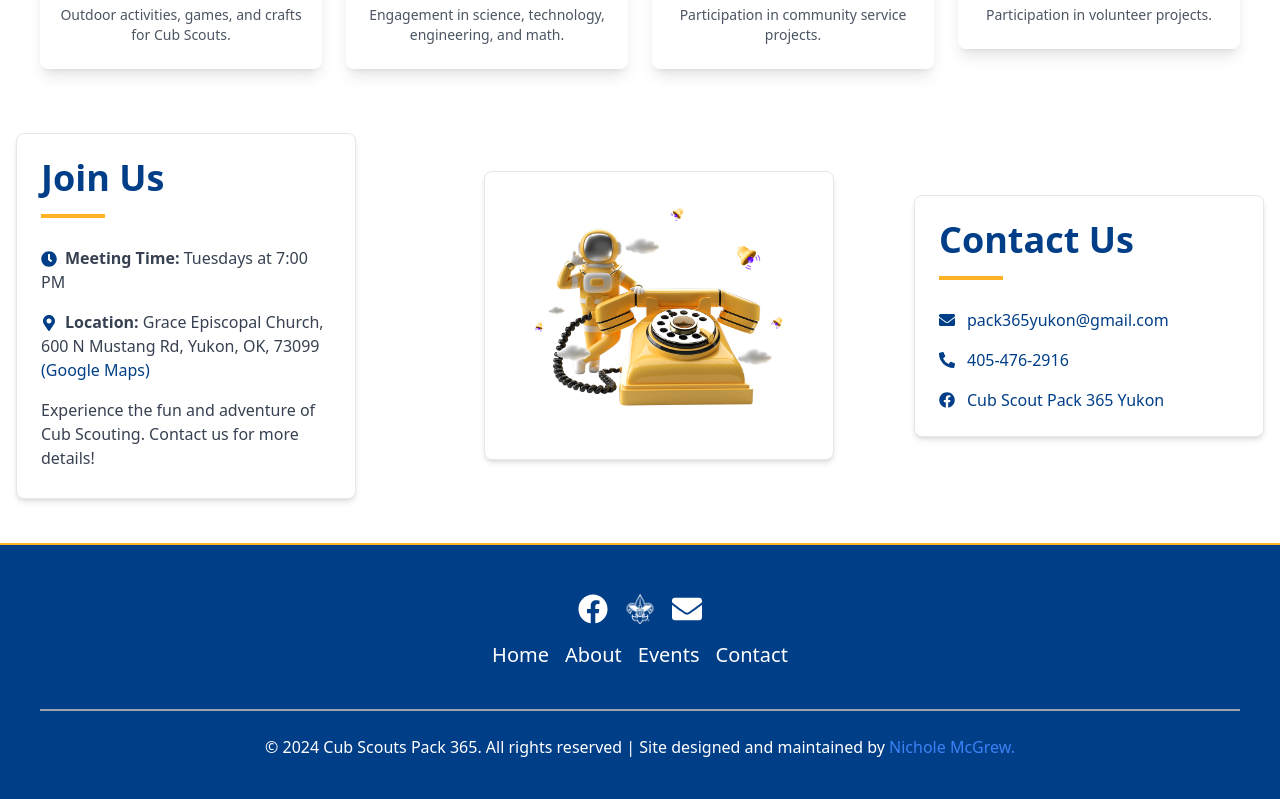
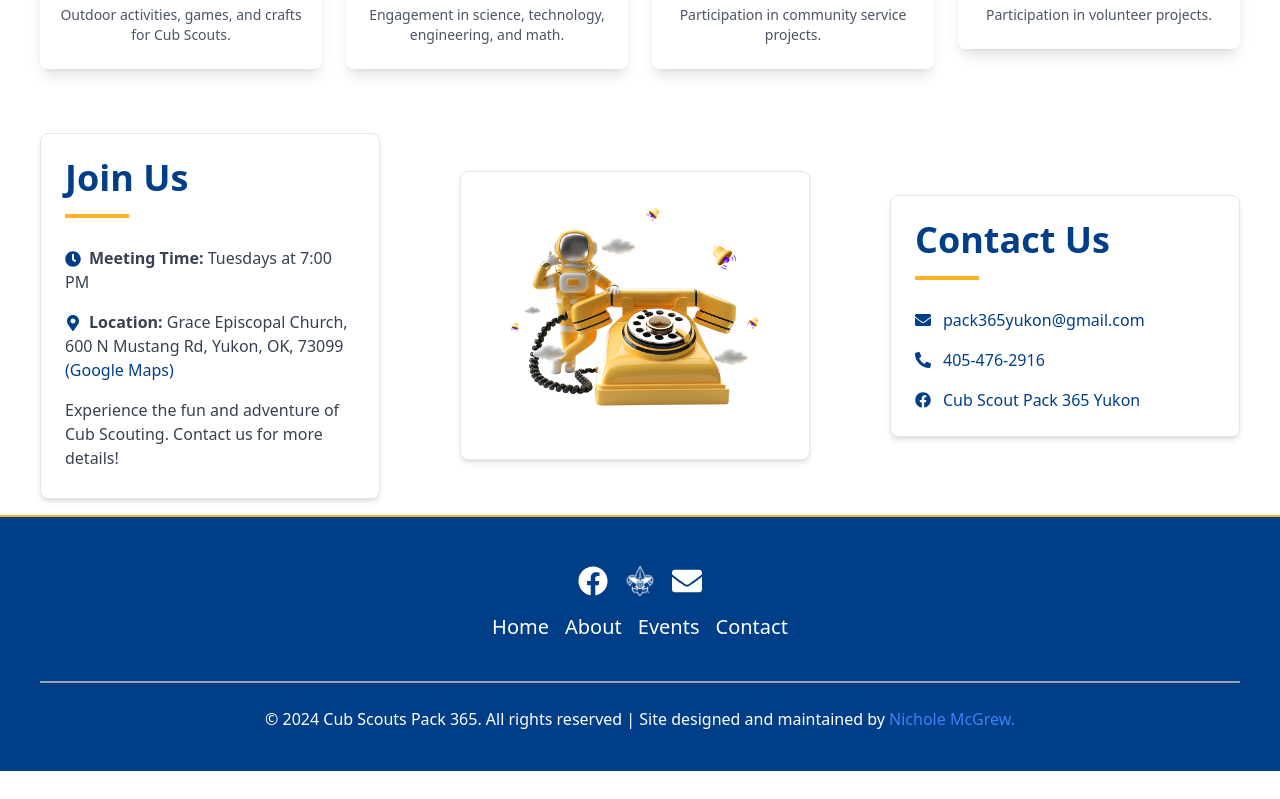
Before and after one commit to NICHOLEMCGREW/Pack365, a React (Vite) app: page / in a window 1280 px wide. Shown: the part 2044-2843 px from the top of the page. After the commit the page ends 2815 px from the top, so only its background shows below. Built offline with nearby package versions, Linux system fonts and the light colour scheme.

Commit message:
updatd contact spacing

```diff
--- a/src/components/Contact.jsx
+++ b/src/components/Contact.jsx
@@ -21,11 +21,11 @@ const Contact = () => {
   return (
     <section
       id="contact"
-      className="contact flex flex-col md:flex-row items-center justify-center mt-8 mb-1"
+      className="contact flex flex-col md:flex-row items-center justify-center mt-8 mb-4"
     >
-      <div className="contact-container flex flex-col md:flex-row items-center justify-center w-full max-w-screen-xl mx-auto">
+      <div className="contact-container flex flex-col md:flex-row items-center justify-center w-full max-w-screen-xl mx-auto space-y-6 md:space-y-0 md:space-x-15">
         {/* Join Us Section */}
-        <div className="max-w-[340px] w-full mx-auto md:w-1/2 p-6 bg-white border rounded-lg shadow-md mb-10 md:ml-4">
+        <div className="max-w-[340px] w-full mx-auto md:w-1/2 p-6 bg-white border rounded-lg shadow-md">
           <h1 className="text-[#003f87] text-4xl font-semibold mb-4">
             Join Us
           </h1>
@@ -55,12 +55,12 @@ const Contact = () => {
         </div>
 
         {/* Animation Section */}
-        <div className="max-w-[350px] w-full mx-auto md:w-1/2 p-6 bg-white border rounded-lg shadow-md mb-10 md:mr-4">
+        <div className="max-w-[350px] w-full mx-auto md:w-1/2 p-6 bg-white border rounded-lg shadow-md">
           <AnimationLottie ref={animationRef} />
         </div>
 
         {/* Contact Information Section */}
-        <div className="max-w-[350px] w-full mx-auto md:w-1/2 p-6 bg-white border rounded-lg shadow-md mb-10 md:mr-4 md:mt-0">
+        <div className="max-w-[350px] w-full mx-auto md:w-1/2 p-6 bg-white border rounded-lg shadow-md">
           <h1 className="text-[#003f87] text-4xl font-semibold mb-4">
             Contact Us
           </h1>
```
